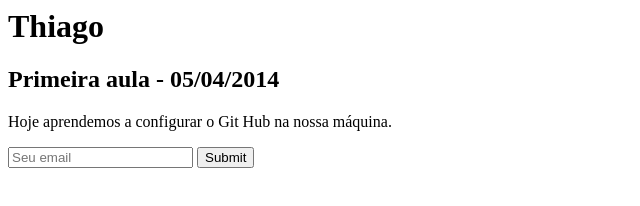
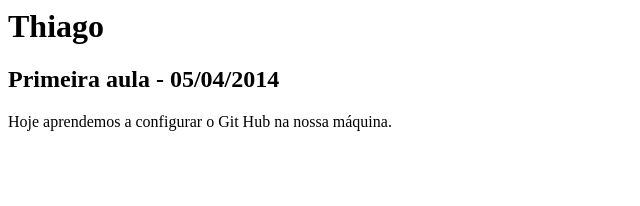
Before and after one commit to thiagomcmello/thiagomcmello.github.io, a plain HTML site: page index.html in a window 1280 px wide. Shown: the whole page, without its empty margins (0-640 px from the left). Drawn offline with Linux system fonts and the light colour scheme.

Commit message:
Eliminei o conteudo do Dash

```diff
--- a/index.html
+++ b/index.html
@@ -1,5 +1,3 @@
 <h1>Thiago</h1>
 <h2>Primeira aula - 05/04/2014</h2>
 <p>Hoje aprendemos a configurar o Git Hub na nossa máquina.</p>
-<input type="email" placeholder="Seu email">
-<input type="submit">
```
